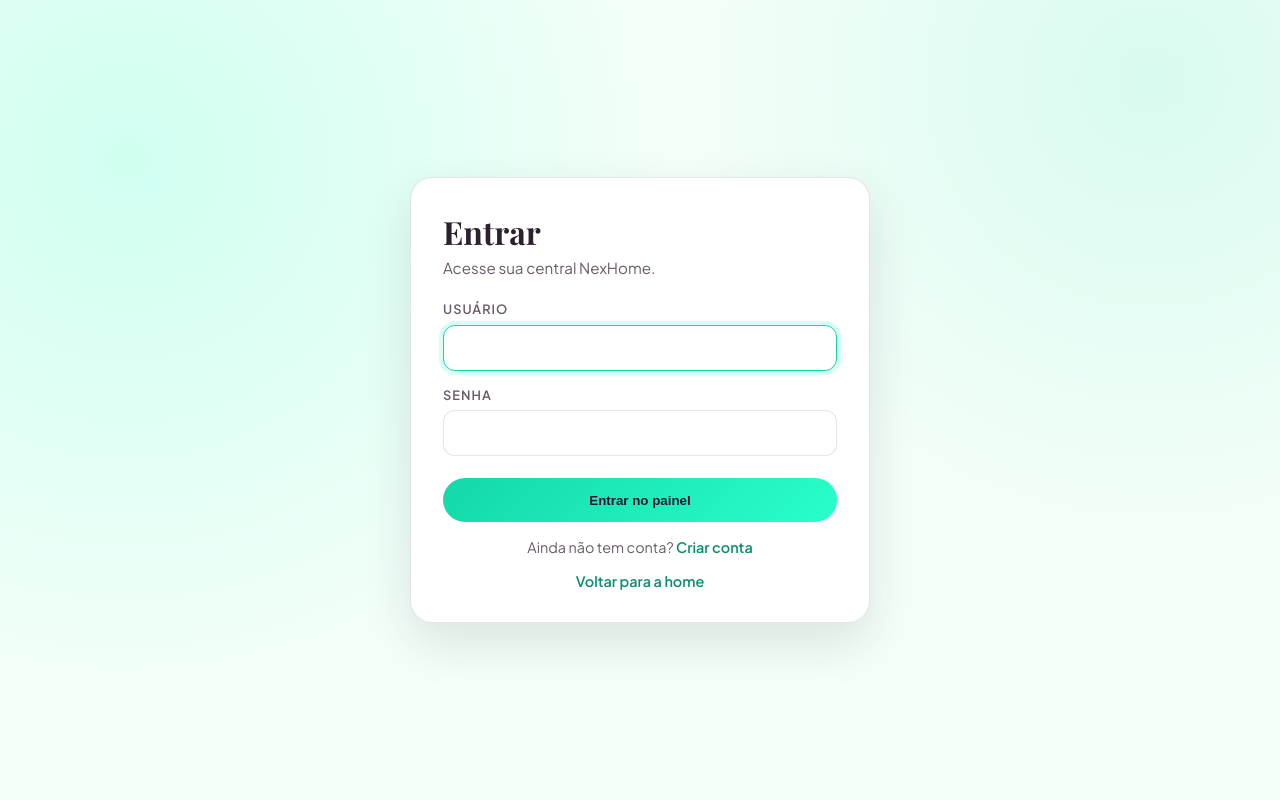
After one commit to Jeffy-ADS/Site-Home, a Django app: page /login/ in a window 1280 px wide. The commit adds this page. Run offline with Django 5.2, Linux system fonts and the light colour scheme.

Commit message:
Foi implementado um sistema de login

```diff
--- a/core/templates/home.html
+++ b/core/templates/home.html
@@ -397,7 +397,11 @@
     <li><a href="#diferenciais">Diferenciais</a></li>
   </ul>
   <div class="nav-cta">
-    <a href="{% url 'dashboard' %}" class="btn-primary" role="button" aria-label="Ver sistema">Ver Sistema</a>
+    {% if user.is_authenticated %}
+      <a href="{% url 'dashboard' %}" class="btn-primary" role="button" aria-label="Abrir painel">Ir para o Painel</a>
+    {% else %}
+      <a href="{% url 'login' %}" class="btn-primary" role="button" aria-label="Entrar na plataforma">Entrar</a>
+    {% endif %}
   </div>
 </nav>
 
--- /dev/null
+++ b/core/templates/registration/login.html
@@ -0,0 +1,142 @@
+<!DOCTYPE html>
+<html lang="pt-BR">
+<head>
+  <meta charset="UTF-8">
+  <meta name="viewport" content="width=device-width, initial-scale=1.0">
+  <title>Entrar | NexHome</title>
+  <link rel="preconnect" href="https://fonts.googleapis.com">
+  <link href="https://fonts.googleapis.com/css2?family=Playfair+Display:wght@700;900&family=Plus+Jakarta+Sans:wght@400;500;600&display=swap" rel="stylesheet">
+  <style>
+    :root {
+      --bg: #f4fff9;
+      --surface: #ffffff;
+      --ink: #2d2130;
+      --ink-soft: #6b5a6a;
+      --brand: #29ffc9;
+      --brand-dark: #14d8a9;
+      --border: rgba(45,33,48,0.12);
+      --danger: #a4203e;
+      --shadow: 0 20px 50px rgba(45,33,48,0.12);
+    }
+    * { box-sizing: border-box; margin: 0; padding: 0; }
+    body {
+      min-height: 100vh;
+      font-family: 'Plus Jakarta Sans', sans-serif;
+      background:
+        radial-gradient(circle at 10% 20%, rgba(41,255,201,0.18), transparent 42%),
+        radial-gradient(circle at 90% 10%, rgba(20,216,169,0.12), transparent 35%),
+        var(--bg);
+      display: grid;
+      place-items: center;
+      padding: 1rem;
+      color: var(--ink);
+    }
+    .card {
+      width: 100%;
+      max-width: 460px;
+      background: var(--surface);
+      border-radius: 22px;
+      box-shadow: var(--shadow);
+      border: 1px solid var(--border);
+      padding: 2rem;
+    }
+    h1 {
+      font-family: 'Playfair Display', serif;
+      font-size: 2rem;
+      margin-bottom: 0.35rem;
+    }
+    .subtitle {
+      color: var(--ink-soft);
+      margin-bottom: 1.5rem;
+      font-size: 0.95rem;
+    }
+    .error-list {
+      list-style: none;
+      background: rgba(164,32,62,0.08);
+      color: var(--danger);
+      border: 1px solid rgba(164,32,62,0.2);
+      border-radius: 12px;
+      padding: 0.75rem 0.9rem;
+      margin-bottom: 1rem;
+      font-size: 0.9rem;
+    }
+    label {
+      display: block;
+      font-size: 0.8rem;
+      letter-spacing: 0.08em;
+      text-transform: uppercase;
+      color: var(--ink-soft);
+      margin-bottom: 0.45rem;
+      font-weight: 600;
+    }
+    input {
+      width: 100%;
+      border: 1px solid var(--border);
+      border-radius: 12px;
+      padding: 0.85rem 0.9rem;
+      font-size: 0.95rem;
+      margin-bottom: 1rem;
+    }
+    input:focus {
+      outline: none;
+      border-color: var(--brand-dark);
+      box-shadow: 0 0 0 4px rgba(41,255,201,0.18);
+    }
+    .btn {
+      width: 100%;
+      border: 0;
+      background: linear-gradient(135deg, var(--brand-dark), var(--brand));
+      color: #1e1730;
+      font-weight: 700;
+      border-radius: 999px;
+      padding: 0.9rem;
+      cursor: pointer;
+      transition: transform 0.15s ease;
+      margin-top: 0.4rem;
+    }
+    .btn:hover { transform: translateY(-1px); }
+    .meta {
+      margin-top: 1rem;
+      font-size: 0.9rem;
+      color: var(--ink-soft);
+      text-align: center;
+    }
+    a {
+      color: #0a8f6f;
+      font-weight: 600;
+      text-decoration: none;
+    }
+    a:hover { text-decoration: underline; }
+  </style>
+</head>
+<body>
+  <main class="card">
+    <h1>Entrar</h1>
+    <p class="subtitle">Acesse sua central NexHome.</p>
+
+    {% if form.errors %}
+      <ul class="error-list">
+        <li>Usuário ou senha inválidos. Tente novamente.</li>
+      </ul>
+    {% endif %}
+
+    <form method="post">
+      {% csrf_token %}
+      <label for="id_username">Usuário</label>
+      <input id="id_username" type="text" name="username" required autofocus>
+
+      <label for="id_password">Senha</label>
+      <input id="id_password" type="password" name="password" required>
+
+      {% if next %}
+        <input type="hidden" name="next" value="{{ next }}">
+      {% endif %}
+
+      <button class="btn" type="submit">Entrar no painel</button>
+    </form>
+
+    <p class="meta">Ainda não tem conta? <a href="{% url 'signup' %}">Criar conta</a></p>
+    <p class="meta"><a href="{% url 'home' %}">Voltar para a home</a></p>
+  </main>
+</body>
+</html>
--- a/core/urls.py
+++ b/core/urls.py
@@ -1,7 +1,11 @@
 from django.urls import path
+from django.contrib.auth import views as auth_views
 from . import views
 
 urlpatterns = [
     path('', views.home_view, name='home'),
+    path('login/', auth_views.LoginView.as_view(template_name='registration/login.html'), name='login'),
+    path('logout/', auth_views.LogoutView.as_view(), name='logout'),
+    path('cadastro/', views.signup_view, name='signup'),
     path('dashboard/', views.dashboard_view, name='dashboard'),
 ]
--- a/home/settings.py
+++ b/home/settings.py
@@ -116,3 +116,7 @@ USE_TZ = True
 # https://docs.djangoproject.com/en/6.0/howto/static-files/
 
 STATIC_URL = 'static/'
+
+LOGIN_URL = 'login'
+LOGIN_REDIRECT_URL = 'dashboard'
+LOGOUT_REDIRECT_URL = 'home'
```
Also changed, not shown: core/templates/dashboard.html (+7 -1 lines), core/templates/registration/signup.html (added, +151 -0 lines), core/views.py (+21 -1 lines).
